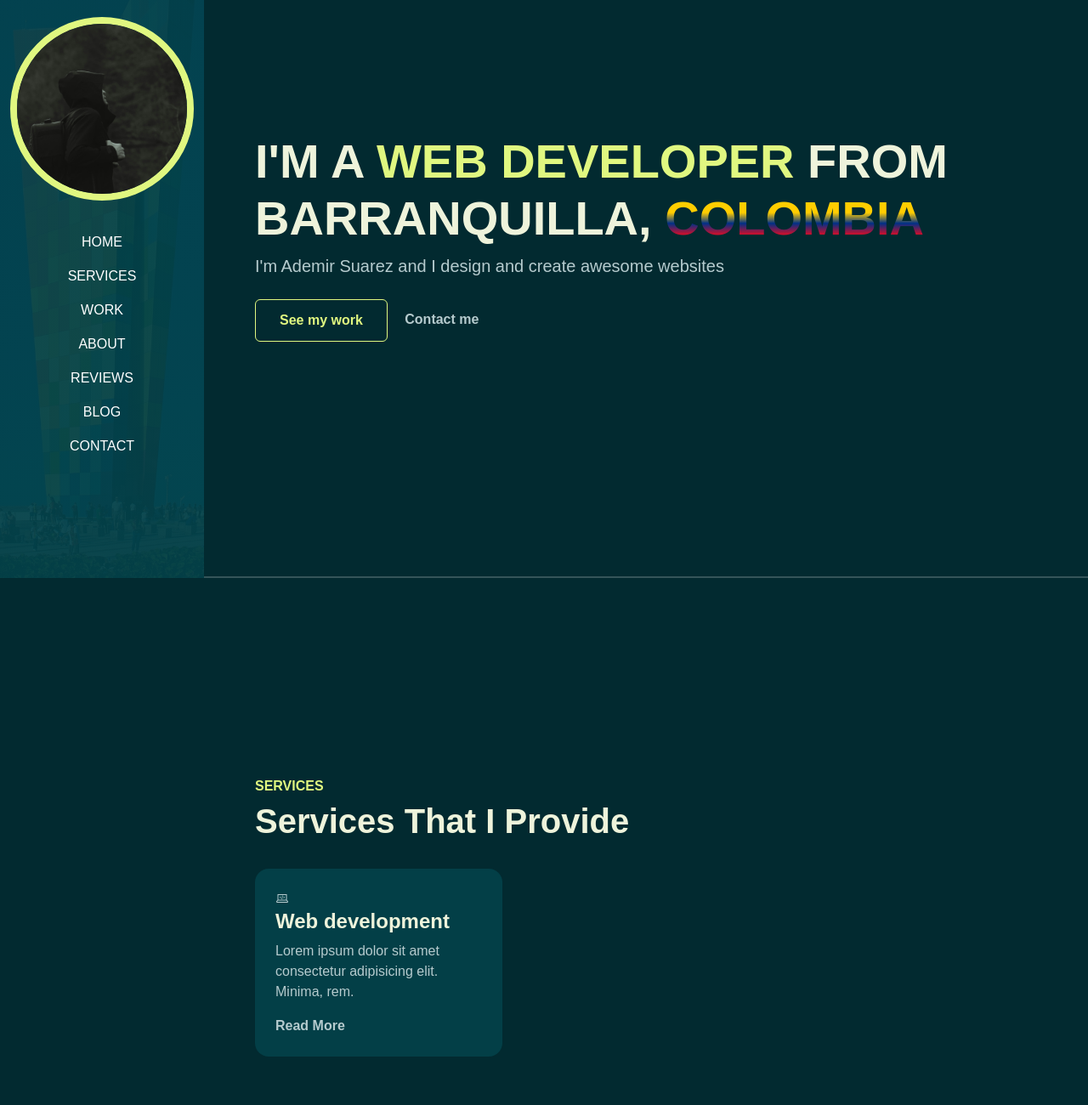
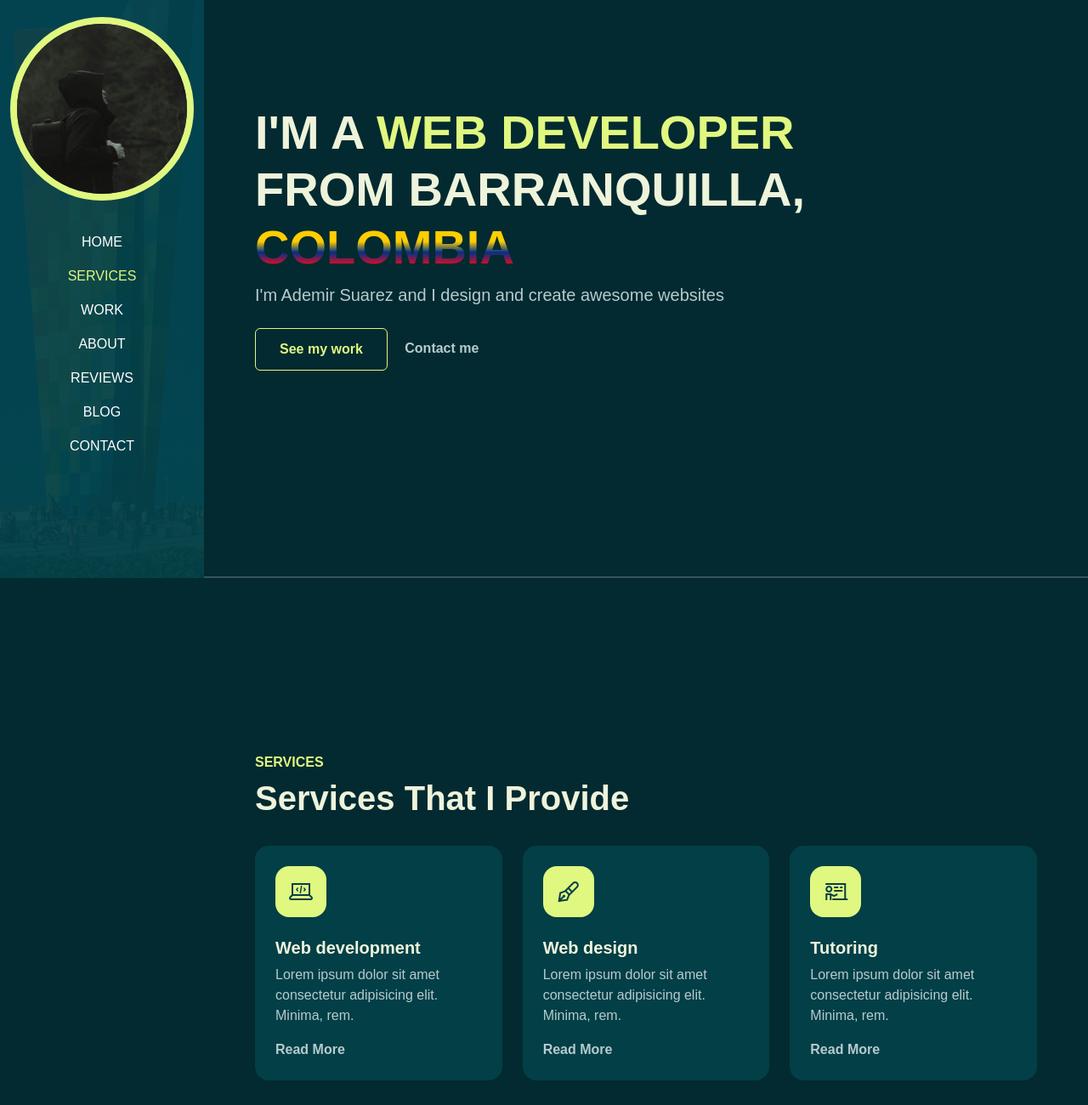
Before and after one commit to AdemirSuarez/boostrap-personal-website-v1.0, a plain HTML site: page index.html in a window 1280 px wide. Shown: the part 120-1420 px from the top of the page at 85% size. Drawn offline with Linux system fonts and the light colour scheme; a web font is replaced by a local one.

Commit message:
Completed Services section

```diff
--- a/assets/css/style.css
+++ b/assets/css/style.css
@@ -18,7 +18,12 @@ body {
     font-family: var(--font-base), sans-serif;
 }
 
-h1,h2,h3,h4,h5,h6 {
+h1,
+h2,
+h3,
+h4,
+h5,
+h6 {
     color: var(--color-heading);
     font-weight: 700;
 }
@@ -51,7 +56,7 @@ img {
     background-clip: text;
     -webkit-background-clip: text;
     -webkit-text-fill-color: transparent;
-    }
+}
 
 .full-height {
     min-height: 100vh;
@@ -68,6 +73,20 @@ img {
     transition: all 0.5s;
 }
 
+.shadow-effect:hover {
+    box-shadow: -6px 6px 0 0 var(--color-brand);
+}
+
+.iconbox {
+    width: 60px;
+    height: 60px;
+    display: flex;
+    align-items: center;
+    justify-content: center;
+    font-size: 32px;
+    background-color: var(--color-brand);
+    color: var(--color-base);
+}
 
 
 /* NAVBAR */
@@ -83,6 +102,10 @@ img {
 }
 
 .navbar .nav-link:hover {
+    color: var(--color-brand);
+}
+
+.navbar .nav-link.active {
     color: var(--color-brand);
 }
 
--- a/assets/js/main.js
+++ b/assets/js/main.js
@@ -0,0 +1,16 @@
+AOS.init();
+// You can also pass an optional settings object
+// below listed default settings
+AOS.init({
+
+
+  // Settings that can be overridden on per-element basis, by `data-aos-*` attributes:
+  offset: 120, // offset (in px) from the original trigger point
+  delay: 0, // values from 0 to 3000, with step 50ms
+  duration: 700, // values from 0 to 3000, with step 50ms
+  easing: 'ease', // default easing for AOS animations
+  once: false, // whether animation should happen only once - while scrolling down
+  mirror: false, // whether elements should animate out while scrolling past them
+  anchorPlacement: 'top-bottom', // defines which position of the element regarding to window should trigger the animation
+
+});
--- a/index.html
+++ b/index.html
@@ -10,7 +10,7 @@
     <link rel="stylesheet" href="./assets/css/style.css" />
   </head>
 
-  <body>
+  <body data-bs-spy="scroll" data-bs-target=".navbar">
     <!-- NAVBAR -->
     <nav class="navbar navbar-expand-lg navbar-dark fixed-top">
       <div class="container flex-lg-column">
@@ -87,16 +87,18 @@
       <section id="home" class="full-height px-lg-5">
         <div class="container">
           <div class="row">
-            <div class="col-lg8">
-              <h1 class="display-4 fw-bold">
+            <div class="col-lg-10">
+              <h1 class="display-4 fw-bold" data-aos="fade-up">
                 I'M A <span class="text-brand">WEB DEVELOPER</span> FROM
                 BARRANQUILLA, <span class="text-colombia">COLOMBIA</span>
               </h1>
-              <p class="lead mt-2 mb-4">
+              <p class="lead mt-2 mb-4" data-aos="fade-up" data-aos-delay="300">
                 I'm Ademir Suarez and I design and create awesome websites
               </p>
-              <a href="#work" class="btn btn-brand me-3">See my work</a>
-              <a href="#contact" class="link-custom">Contact me</a>
+              <div data-aos="fade-up" data-aos-delay="600">
+                <a href="#work" class="btn btn-brand me-3">See my work</a>
+                <a href="#contact" class="link-custom">Contact me</a>
+              </div>
             </div>
           </div>
         </div>
@@ -106,7 +108,7 @@
       <!-- SERVICES -->
       <section id="services" class="full-height px-lg-5">
         <div class="container">
-          <div class="row pb-4">
+          <div class="row pb-4" data-aos="fade-up">
             <div class="col-lg-8">
               <h6 class="text-brand">SERVICES</h6>
               <h1>Services That I Provide</h1>
@@ -114,12 +116,34 @@
           </div>
 
           <div class="row">
-            <div class="col-md-4">
+            <div class="col-md-4" data-aos="fade-up">
               <div class="service p-4 bg-base rounded-4 shadow-effect">
-                <div class="iconbox">
+                <div class="iconbox rounded-4">
                   <i class="las la-laptop-code"></i>
                 </div>
-                <h4>Web development</h4>
+                <h5 class="mt-4 mb-2">Web development</h5>
+                <p>Lorem ipsum dolor sit amet consectetur adipisicing elit. Minima, rem.</p>
+                <a href="#" class="link-custom">Read More</a>
+              </div>
+            </div>
+
+            <div class="col-md-4" data-aos="fade-up" data-aos-delay="300">
+              <div class="service p-4 bg-base rounded-4 shadow-effect">
+                <div class="iconbox rounded-4">
+                  <i class="las la-pen-fancy"></i>
+                </div>
+                <h5 class="mt-4 mb-2">Web design</h5>
+                <p>Lorem ipsum dolor sit amet consectetur adipisicing elit. Minima, rem.</p>
+                <a href="#" class="link-custom">Read More</a>
+              </div>
+            </div>
+
+            <div class="col-md-4" data-aos="fade-up" data-aos-delay="600">
+              <div class="service p-4 bg-base rounded-4 shadow-effect">
+                <div class="iconbox rounded-4">
+                  <i class="las la-chalkboard-teacher"></i>
+                </div>
+                <h5 class="mt-4 mb-2">Tutoring</h5>
                 <p>Lorem ipsum dolor sit amet consectetur adipisicing elit. Minima, rem.</p>
                 <a href="#" class="link-custom">Read More</a>
               </div>
```
